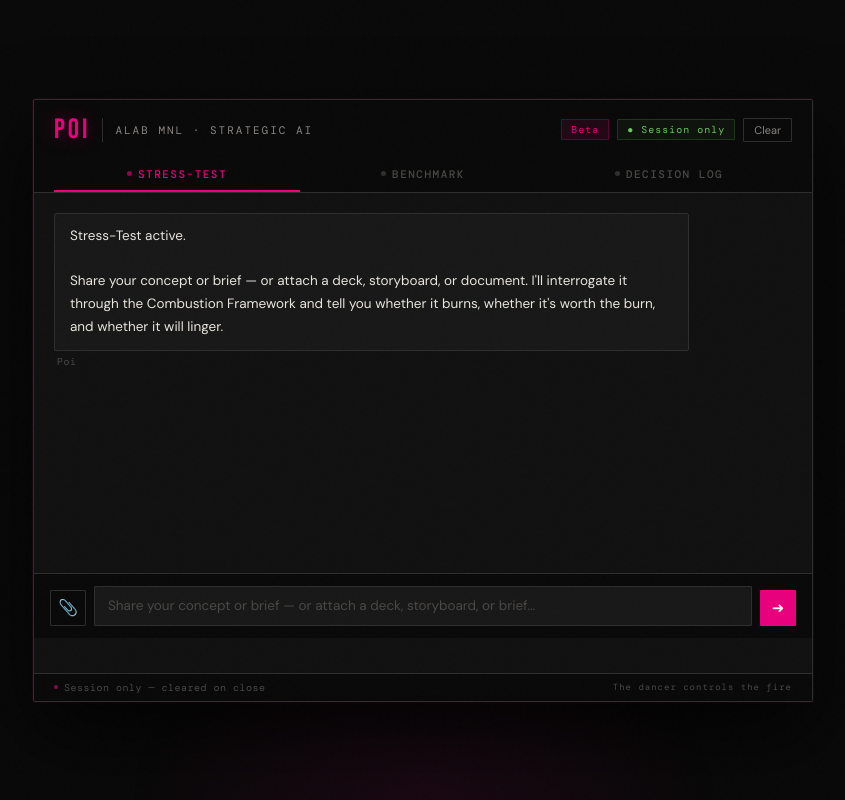
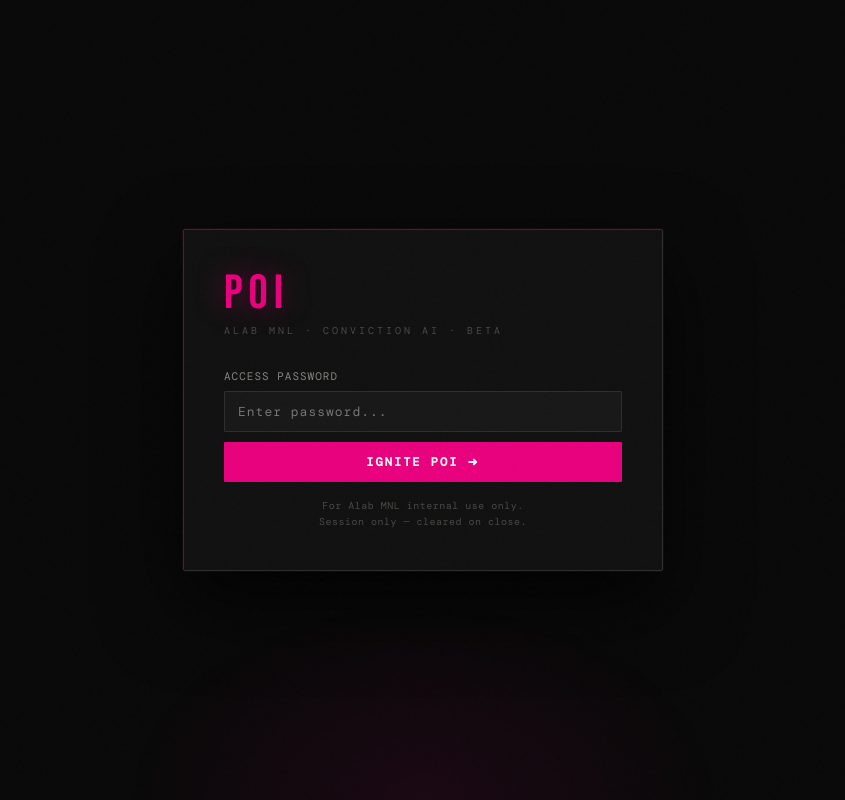
Before and after one commit to chinotestado/poi-app, a plain HTML site: page index.html in a window 1280 px wide. Shown: the whole page, without its empty margins (217-1062 px from the left). Drawn offline with nearby package versions, Linux system fonts and the light colour scheme.

Commit message:
Update index.html

```diff
--- a/index.html
+++ b/index.html
@@ -1,3 +1,4 @@
+
 <!DOCTYPE html>
 <html lang="en">
 <head>
@@ -140,13 +141,27 @@
 </style>
 </head>
 <body>
-<div id="app">
+<!-- PASSWORD GATE -->
+<div id="gate" style="width:100%;max-width:480px;position:relative;z-index:1;animation:fadeIn 0.6s ease forwards;">
+  <div style="border:1px solid #2E2E2E;border-radius:2px;background:#111111;padding:40px;box-shadow:0 0 0 1px rgba(232,0,125,0.08),0 32px 80px rgba(0,0,0,0.8);">
+    <div style="font-family:'Bebas Neue',sans-serif;font-size:48px;letter-spacing:6px;color:#E8007D;line-height:1;text-shadow:0 0 30px rgba(232,0,125,0.4);margin-bottom:6px">POI</div>
+    <div style="font-family:'DM Mono',monospace;font-size:10px;letter-spacing:3px;color:#4A4845;text-transform:uppercase;margin-bottom:32px">Alab MNL · Conviction AI · Beta</div>
+    <div style="font-size:11px;color:#888480;font-family:'DM Mono',monospace;letter-spacing:1px;text-transform:uppercase;margin-bottom:8px">Access Password</div>
+    <div id="gate-error" style="display:none;font-size:11px;color:#E8007D;font-family:'DM Mono',monospace;letter-spacing:0.5px;margin-bottom:8px">Wrong password — please try again.</div>
+    <input id="gate-input" type="password" placeholder="Enter password..." autocomplete="off" spellcheck="false"
+      style="width:100%;padding:11px 13px;font-size:13px;border:1px solid #2E2E2E;border-radius:1px;background:#181818;color:#F5F3EF;font-family:'DM Mono',monospace;letter-spacing:1px;margin-bottom:10px;box-sizing:border-box;transition:border-color 0.15s;">
+    <button onclick="unlock()" style="width:100%;padding:12px;border:none;background:#E8007D;color:#F5F3EF;font-size:12px;font-family:'DM Mono',monospace;letter-spacing:2px;text-transform:uppercase;cursor:pointer;border-radius:1px;font-weight:600;">Ignite Poi &#x279C;</button>
+    <div style="font-size:10px;color:#4A4845;font-family:'DM Mono',monospace;letter-spacing:0.5px;margin-top:16px;line-height:1.6;text-align:center;">For Alab MNL internal use only.<br>Session only — cleared on close.</div>
+  </div>
+</div>
+
+<div id="app" style="display:none;">
   <div id="header">
     <div id="header-top">
       <div id="brand">
         <div id="brand-mark">POI</div>
         <div id="brand-divider"></div>
-        <div id="brand-name">Alab MNL · Strategic AI</div>
+        <div id="brand-name">Alab MNL · Conviction AI</div>
       </div>
       <div id="header-controls">
         <div class="badge badge-fire">Beta</div>
@@ -198,8 +213,32 @@
     <span class="footer-right">The dancer controls the fire</span>
   </div>
 </div>
+</div>
 
 <script>
+function unlock() {
+  const input = document.getElementById('gate-input').value.trim();
+  if (input !== 'AIL@b2026') {
+    document.getElementById('gate-error').style.display = 'block';
+    document.getElementById('gate-input').value = '';
+    return;
+  }
+  document.getElementById('gate').style.display = 'none';
+  document.getElementById('app').style.display = 'flex';
+  buildStageSelect();
+  updateCount();
+  setTab('stress');
+}
+
+document.addEventListener('DOMContentLoaded', function() {
+  const gateInput = document.getElementById('gate-input');
+  if (gateInput) {
+    gateInput.addEventListener('keydown', function(e) {
+      if (e.key === 'Enter') unlock();
+    });
+  }
+});
+
 const STAGES = [
   { id:'briefing',   label:'Briefing',            short:'BR', bg:'rgba(232,0,125,0.1)',  border:'rgba(232,0,125,0.4)',  text:'#FF1A8C' },
   { id:'strategy',   label:'Strategy',             short:'ST', bg:'rgba(139,63,212,0.1)', border:'rgba(139,63,212,0.4)', text:'#B47FE8' },
@@ -484,7 +523,7 @@
   this.style.height = Math.min(this.scrollHeight, 100) + 'px';
 });
 
-buildStageSelect(); updateCount(); setTab('stress');
+// initialized via unlock()
 </script>
 </body>
 </html>
```
